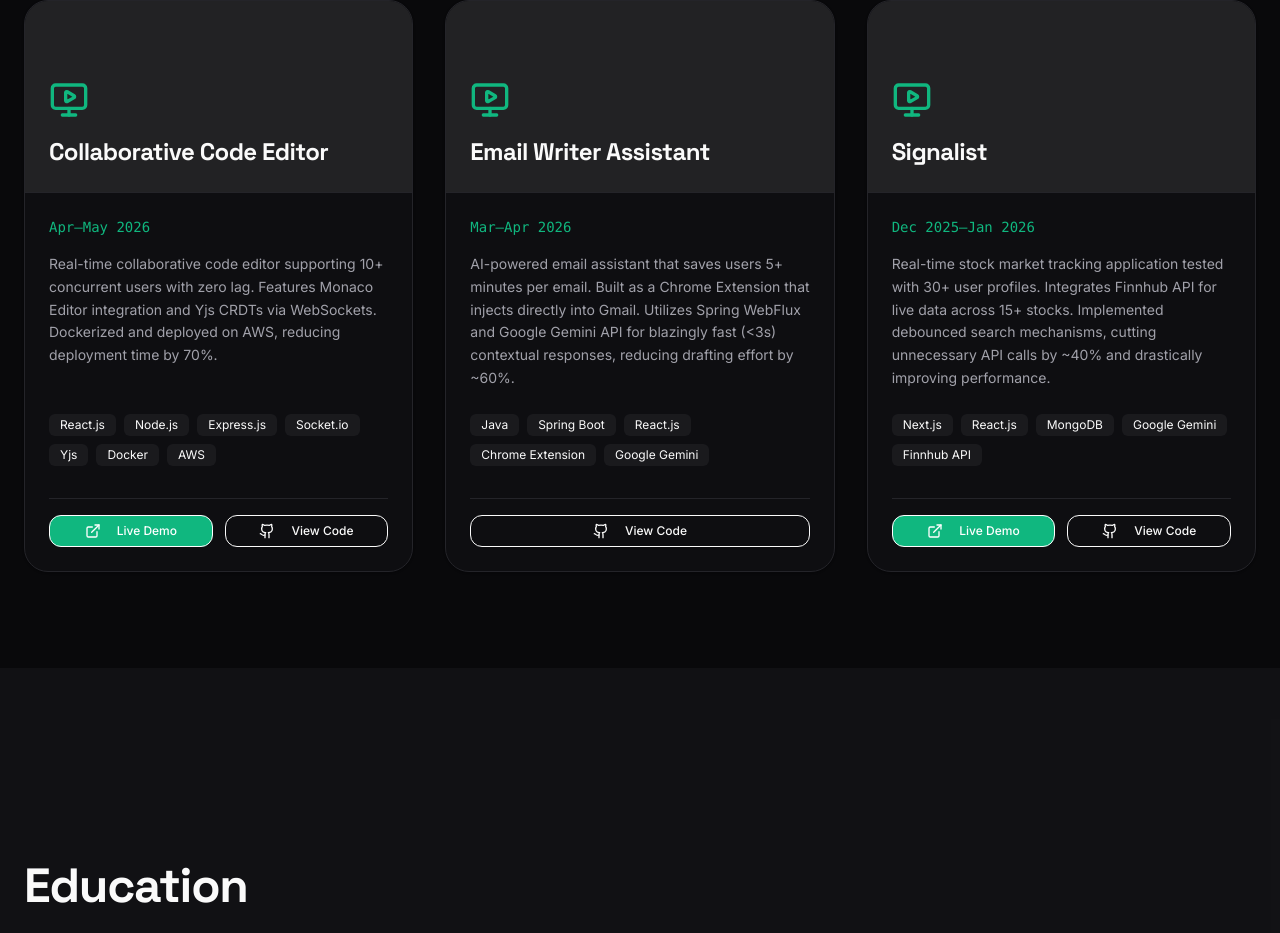
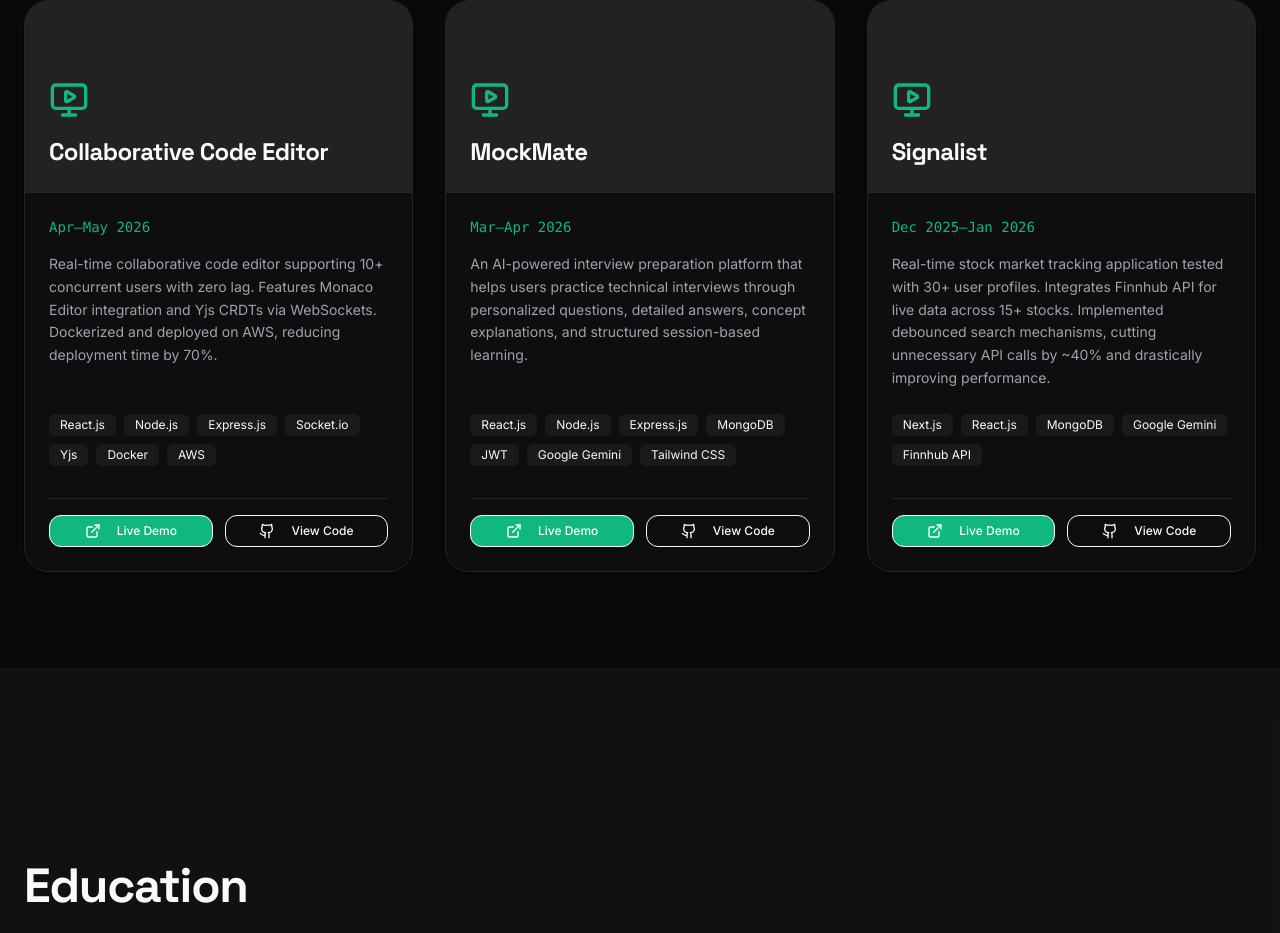
Before and after one commit to adwaidh007/Portfolio, a React (Vite) app: page / in a window 1280 px wide. Shown: the part 3600-4533 px from the top of the page. Built offline with nearby package versions, Linux system fonts and the light colour scheme.

Commit message:
Refactor project details: replace Email Writer Assistant with MockMate and update descriptions

```diff
--- a/src/components/sections/Projects.tsx
+++ b/src/components/sections/Projects.tsx
@@ -13,12 +13,20 @@ const projects = [
     github: "https://github.com/adwaidh007/Realtime-Collaborative-Code-Editor",
     live: "https://realtime-collaborative-code-editor-ej96.onrender.com"
   },
+  // {
+  //   title: "Email Writer Assistant",
+  //   period: "Mar–Apr 2026",
+  //   description: "AI-powered email assistant that saves users 5+ minutes per email. Built as a Chrome Extension that injects directly into Gmail. Utilizes Spring WebFlux and Google Gemini API for blazingly fast (<3s) contextual responses, reducing drafting effort by ~60%.",
+  //   tech: ["Java", "Spring Boot", "React.js", "Chrome Extension", "Google Gemini"],
+  //   github: "https://github.com/adwaidh007/Smart-Email-Assistant"
+  // },
   {
-    title: "Email Writer Assistant",
+    title: "MockMate",
     period: "Mar–Apr 2026",
-    description: "AI-powered email assistant that saves users 5+ minutes per email. Built as a Chrome Extension that injects directly into Gmail. Utilizes Spring WebFlux and Google Gemini API for blazingly fast (<3s) contextual responses, reducing drafting effort by ~60%.",
-    tech: ["Java", "Spring Boot", "React.js", "Chrome Extension", "Google Gemini"],
-    github: "https://github.com/adwaidh007/Smart-Email-Assistant"
+    description: "An AI-powered interview preparation platform that helps users practice technical interviews through personalized questions, detailed answers, concept explanations, and structured session-based learning.",
+    tech: ["React.js", "Node.js", "Express.js", "MongoDB", "JWT", "Google Gemini", "Tailwind CSS"],
+    github: "https://github.com/adwaidh007/MockMate",
+    live: "https://mock-mate-a.vercel.app"
   },
   {
     title: "Signalist",
```
